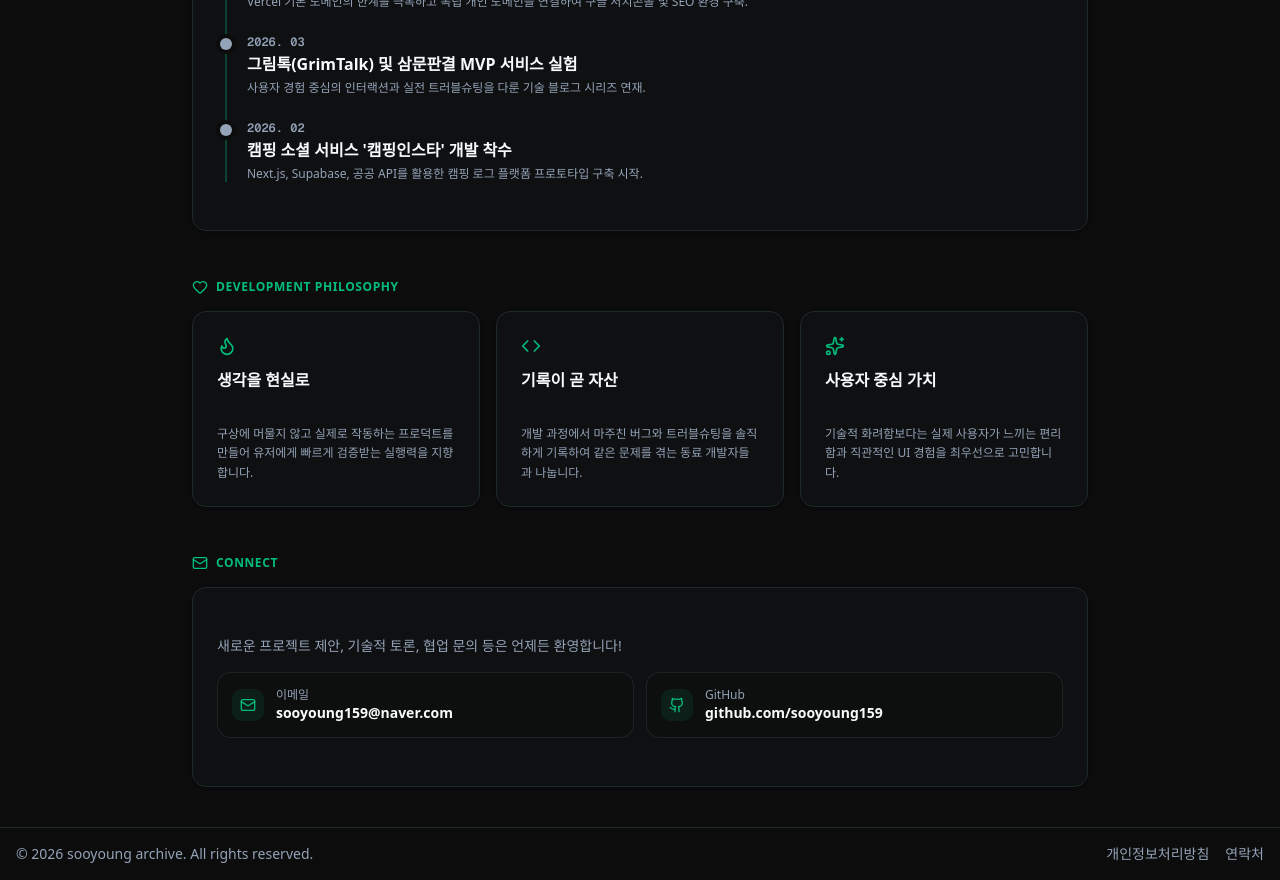
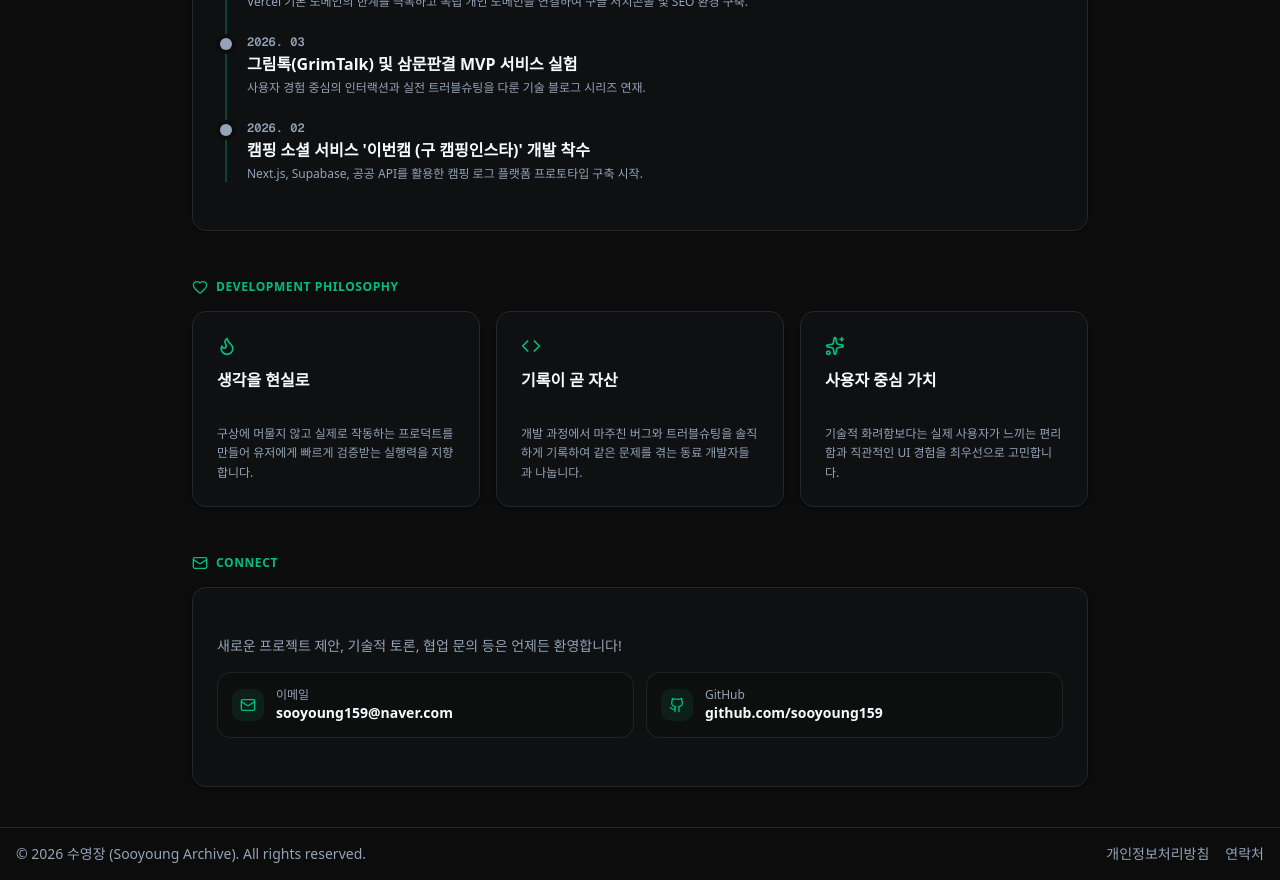
Before and after one commit to sooyoung159/sooyoung-archive, a Next.js app: page /about in a window 1280 px wide. Shown: the part 1420-2300 px from the top of the page. Built offline with nearby package versions, Linux system fonts and the light colour scheme; no server answers; the database is empty.

Commit message:
fix: Unify site title and branding to 수영장 (Sooyoung Archive) across metadata, footer, feeds, and legal pages

```diff
--- a/package.json
+++ b/package.json
@@ -1,5 +1,5 @@
 {
-  "name": "swimming-log",
+  "name": "sooyoung-archive",
   "version": "0.1.0",
   "private": true,
   "scripts": {
--- a/src/app/(main)/about/page.tsx
+++ b/src/app/(main)/about/page.tsx
@@ -234,7 +234,7 @@ export default function AboutPage() {
                 <div className="absolute -left-[27px] top-1 size-3 rounded-full bg-muted-foreground ring-4 ring-background" />
                 <div className="text-xs font-mono font-semibold text-muted-foreground">2026. 02</div>
                 <div className="text-base font-bold text-foreground mt-0.5">
-                  캠핑 소셜 서비스 '캠핑인스타' 개발 착수
+                  캠핑 소셜 서비스 '이번캠 (구 캠핑인스타)' 개발 착수
                 </div>
                 <p className="text-xs text-muted-foreground mt-1">
                   Next.js, Supabase, 공공 API를 활용한 캠핑 로그 플랫폼 프로토타입 구축 시작.
--- a/src/app/(main)/category/[slug]/page.tsx
+++ b/src/app/(main)/category/[slug]/page.tsx
@@ -29,10 +29,10 @@ export async function generateMetadata({
   }
 
   return {
-    title: `${category.name} 카테고리 | 수영의 개발 아카이브`,
+    title: `${category.name} 카테고리 | 수영장 (Sooyoung Archive)`,
     description: `${category.name}에 관련된 개발 지식과 포스트 모음입니다.`,
     openGraph: {
-      title: `${category.name} | 수영의 개발 아카이브`,
+      title: `${category.name} | 수영장 (Sooyoung Archive)`,
       description: `${category.name}에 관련된 다양한 개발 포스트를 확인하세요.`,
       url: `https://sooyoung.pe.kr/category/${category.slug}`,
     },
--- a/src/app/(main)/contact/page.tsx
+++ b/src/app/(main)/contact/page.tsx
@@ -5,8 +5,8 @@ import { Mail } from 'lucide-react';
 import { Metadata } from 'next';
 
 export const metadata: Metadata = {
-  title: '연락처 | 수영의 개발 아카이브',
-  description: '블로그 운영, 콘텐츠 관련 등 다양한 문의를 위한 연락처 페이지입니다.',
+  title: '연락처 | 수영장 (Sooyoung Archive)',
+  description: '1인 개발자 수영의 프로젝트 및 블로그 운영 관련 문의를 위한 연락처 페이지입니다.',
 };
 
 export default function ContactPage() {
--- a/src/app/(main)/layout.tsx
+++ b/src/app/(main)/layout.tsx
@@ -17,7 +17,7 @@ export default async function MainLayout({ children }: { children: React.ReactNo
       <footer className="border-t bg-background mt-auto">
         <div className="mx-auto w-full max-w-7xl px-4 py-4">
           <div className="flex flex-col items-center gap-2 text-sm text-muted-foreground sm:flex-row sm:justify-between">
-            <p>© 2026 sooyoung archive. All rights reserved.</p>
+            <p>© 2026 수영장 (Sooyoung Archive). All rights reserved.</p>
             <div className="flex gap-4">
               <Link
                 href="/privacy"
--- a/src/app/(main)/privacy/page.tsx
+++ b/src/app/(main)/privacy/page.tsx
@@ -3,8 +3,8 @@ import { Card, CardContent, CardHeader, CardTitle } from "@/components/ui/card";
 import { Metadata } from 'next';
 
 export const metadata: Metadata = {
-  title: '개인정보처리방침 | 수영의 개발 아카이브',
-  description: '수영의 개발 아카이브 블로그의 개인정보처리방침 안내입니다.',
+  title: '개인정보처리방침 | 수영장 (Sooyoung Archive)',
+  description: '수영장 (Sooyoung Archive)의 개인정보처리방침 안내입니다.',
 };
 
 export default function PrivacyPage() {
--- a/src/app/feed.xml/route.ts
+++ b/src/app/feed.xml/route.ts
@@ -19,8 +19,8 @@ export async function GET() {
   const posts = await getPosts(1, 50); // 최신 50개만 피드에 포함
 
   const baseUrl = "https://sooyoung.pe.kr";
-  const title = "수영의 개발 아카이브";
-  const description = "웹 개발자 수영의 프로젝트, 학습, 회고 기록";
+  const title = "수영장 (Sooyoung Archive)";
+  const description = "아이디어를 만난 수영, 마음껏 헤엄치는 공간. 이번캠(MyCamp) 등 1인 개발 프로젝트와 기술 블로그";
 
   let rss = `<?xml version="1.0" encoding="UTF-8"?>
 <rss version="2.0" xmlns:atom="http://www.w3.org/2005/Atom">
--- a/src/app/layout.tsx
+++ b/src/app/layout.tsx
@@ -18,9 +18,9 @@ export const metadata: Metadata = {
   alternates: {
     canonical: "/",
   },
-  title: "수영의 개발 아카이브 - 프로그래밍 일지 & 기술 블로그",
+  title: "수영장 (Sooyoung Archive) - 1인 개발자 스튜디오 & 기술 블로그",
   description:
-    "웹 개발자 수영의 프로그래밍 학습 일지. Next.js, React, TypeScript 등 최신 웹 기술 개발 경험과 노하우를 공유합니다. 실전 프로젝트 개발 과정과 문제 해결 경험을 담은 개인 기술 블로그.",
+    "아이디어를 만난 수영, 마음껏 헤엄치는 공간. 이번캠(MyCamp) 등 1인 개발 프로젝트와 실전 개발일지(Devlog) 아카이브.",
   keywords: [
     "개발 블로그",
     "프로그래밍",
```
